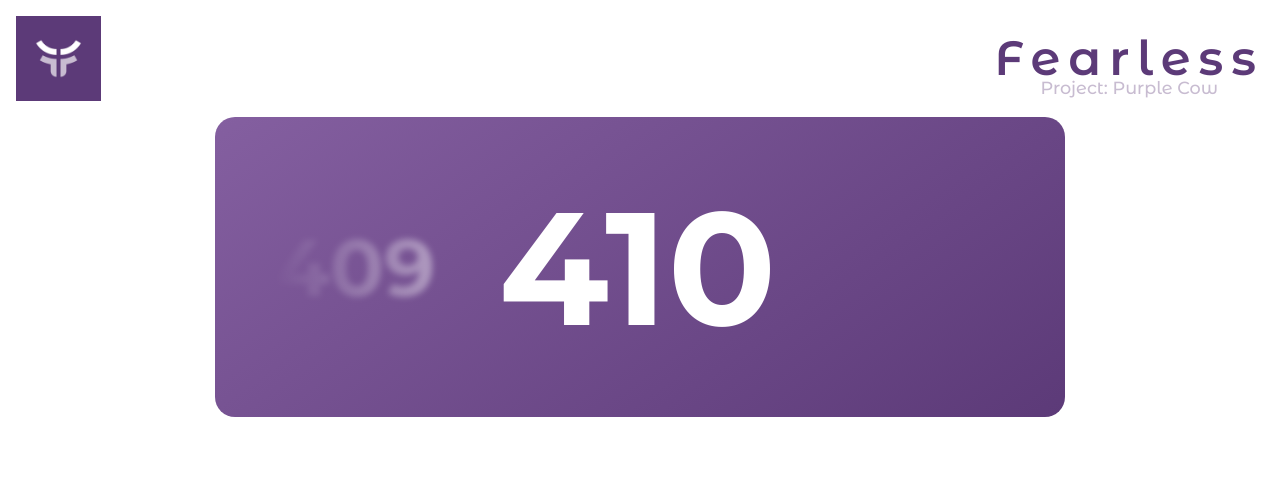
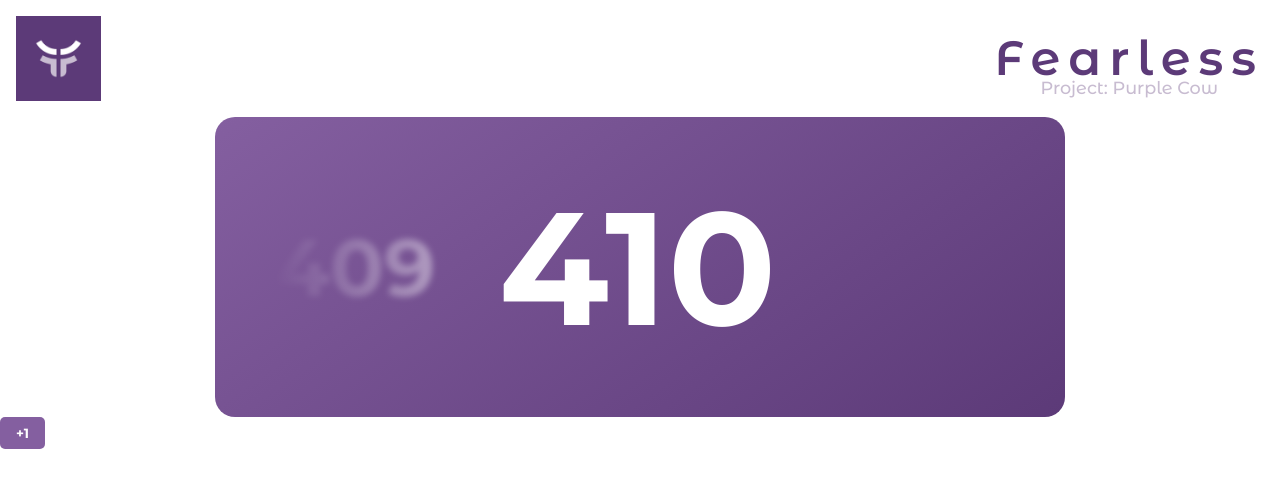
Before and after one commit to hannasage/purplecow, an Angular app: page / in a window 1280 px wide. Shown: the top 488 px of the page. Built offline with nearby package versions, Linux system fonts and the light colour scheme.

Commit message:
add button

```diff
--- /dev/null
+++ b/src/app/add-button/add-button.component.css
@@ -0,0 +1,22 @@
+button {
+    border: none;
+    background-color: var(--color-alt);
+    border-radius: 5px;
+    color: var(--color-secondary);
+    padding: 8px 16px;
+
+    font-family: inherit;
+    font-weight: 700;
+
+    transition-duration: 250ms;
+}
+
+button:hover {
+    background-color: var(--color-primary);
+    transform: scale(1.1);
+    transition-duration: 250ms;
+}
+
+button:active {
+    transform: scale(1);
+}
--- /dev/null
+++ b/src/app/add-button/add-button.component.html
@@ -0,0 +1 @@
+<button>+1</button>
--- /dev/null
+++ b/src/app/add-button/add-button.component.ts
@@ -0,0 +1,15 @@
+import { Component, OnInit } from '@angular/core';
+
+@Component({
+  selector: 'app-add-button',
+  templateUrl: './add-button.component.html',
+  styleUrls: ['./add-button.component.css']
+})
+export class AddButtonComponent implements OnInit {
+
+  constructor() { }
+
+  ngOnInit(): void {
+  }
+
+}
--- a/src/app/app.component.html
+++ b/src/app/app.component.html
@@ -2,5 +2,6 @@
   <div class="inner-container">
     <app-appbar></app-appbar>
     <app-count-box></app-count-box>
+    <app-add-button></app-add-button>
   </div>
 </div>
--- a/src/app/app.module.ts
+++ b/src/app/app.module.ts
@@ -4,12 +4,14 @@ import { NgModule } from '@angular/core';
 import { AppComponent } from './app.component';
 import { AppbarComponent } from './appbar/appbar.component';
 import { CountBoxComponent } from './count-box/count-box.component';
+import { AddButtonComponent } from './add-button/add-button.component';
 
 @NgModule({
   declarations: [
     AppComponent,
     AppbarComponent,
-    CountBoxComponent
+    CountBoxComponent,
+    AddButtonComponent
   ],
   imports: [
     BrowserModule
--- a/src/styles.css
+++ b/src/styles.css
@@ -5,6 +5,7 @@
     --color-primary: #5c3a78;
     --color-primary-light: #c8bcd1;
     --color-secondary: white;
+    --color-alt: #845FA0;
 }
 
 body {
```
Also changed, not shown: 1 other file (tests, documents, lock files or other folders).
